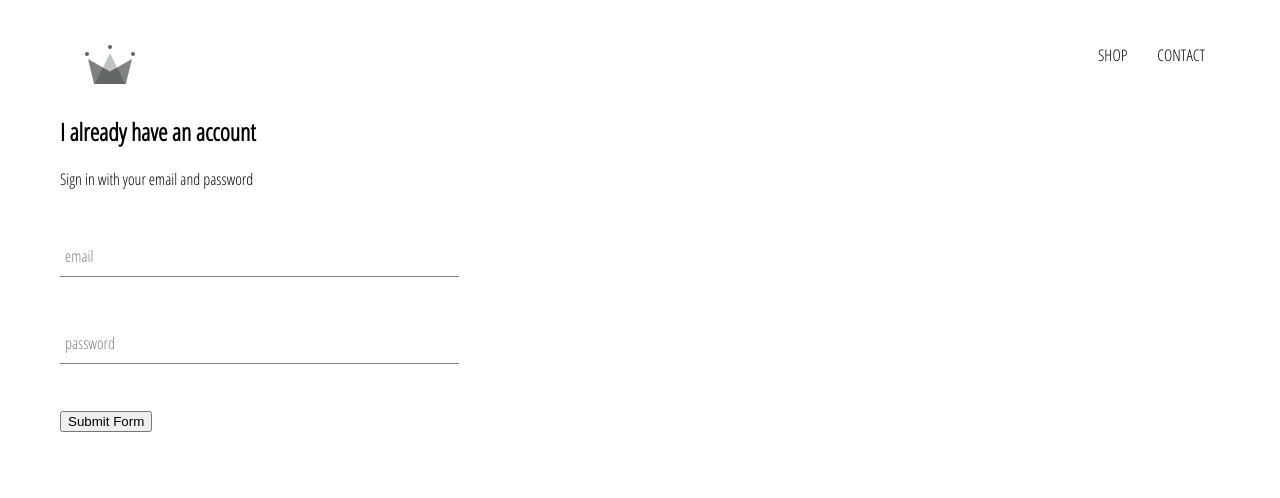
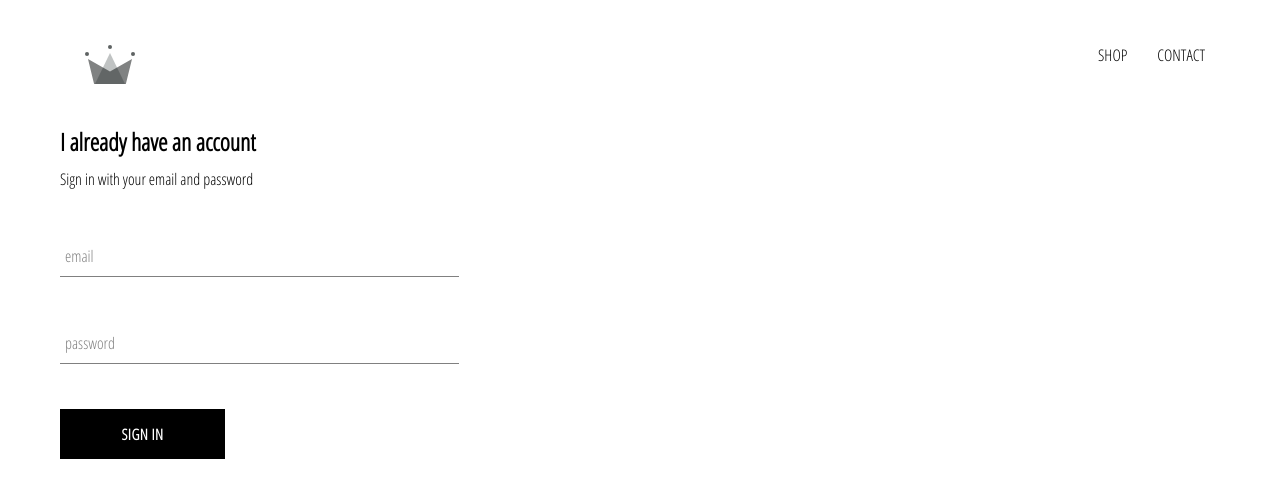
Before and after one commit to dohill06/crwn-clothing, a React (Create React App) app: page /signin in a window 1280 px wide. Shown: the top 498 px of the page. Built offline with nearby package versions, Linux system fonts and the light colour scheme.

Commit message:
Add custom-button component

```diff
--- /dev/null
+++ b/src/components/custom-button/custom-button.component.jsx
@@ -0,0 +1,11 @@
+import React from 'react';
+
+import './custom-button.styles.scss';
+
+const CustomButton = ({ children, ...otherProps }) => (
+  <button className='custom-button' {...otherProps}>
+    {children}
+  </button>
+)
+
+export default CustomButton;
--- /dev/null
+++ b/src/components/custom-button/custom-button.styles.scss
@@ -0,0 +1,22 @@
+.custom-button {
+  min-width: 165px;
+  width: auto;
+  height: 50px;
+  letter-spacing: 0.5px;
+  line-height: 50px;
+  padding: 0 35px 0 35px;
+  font-size: 15px;
+  background-color: black;
+  color: white;
+  text-transform: uppercase;
+  font-family: 'Open Sans Condensed';
+  font-weight: bolder;
+  border: none;
+  cursor: pointer;
+
+  &:hover {
+    background-color: white;
+    color: black;
+    border: 1px solid black;
+  }
+}
--- a/src/components/sign-in/sign-in.component.jsx
+++ b/src/components/sign-in/sign-in.component.jsx
@@ -1,6 +1,7 @@
 import React from 'react';
 
 import FormInput from '../form-input/form-input.component';
+import CustomButton from '../custom-button/custom-button.component';
 
 import './sign-in.styles.scss';
 
@@ -23,7 +24,7 @@
   render() {
     return (
       <div className="sign-in">
-        <h2>I already have an account</h2>
+        <h2 className='title'>I already have an account</h2>
         <span>Sign in with your email and password</span>
 
         <form onSubmit={this.handleSubmit}>
@@ -43,7 +44,7 @@
             label='password'
             required
           />
-          <input type="submit" value="Submit Form" />
+          <CustomButton type="submit">SIGN IN</CustomButton>
         </form>
       </div>
     );
--- a/src/components/sign-in/sign-in.styles.scss
+++ b/src/components/sign-in/sign-in.styles.scss
@@ -1,3 +1,9 @@
 .sign-in {
   width: 30vw;
+  display: flex;
+  flex-direction: column;
+
+  .title {
+    margin: 10px 0;
+  }
 }
```
